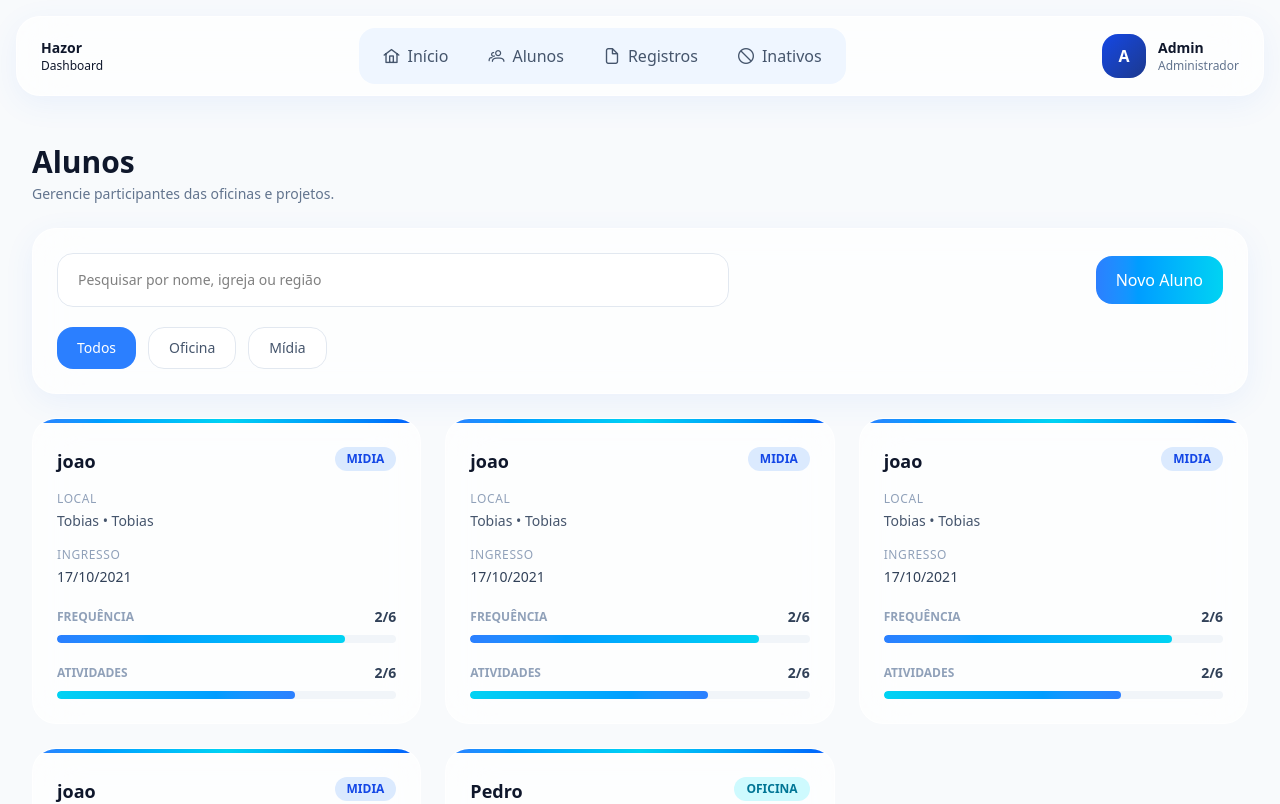
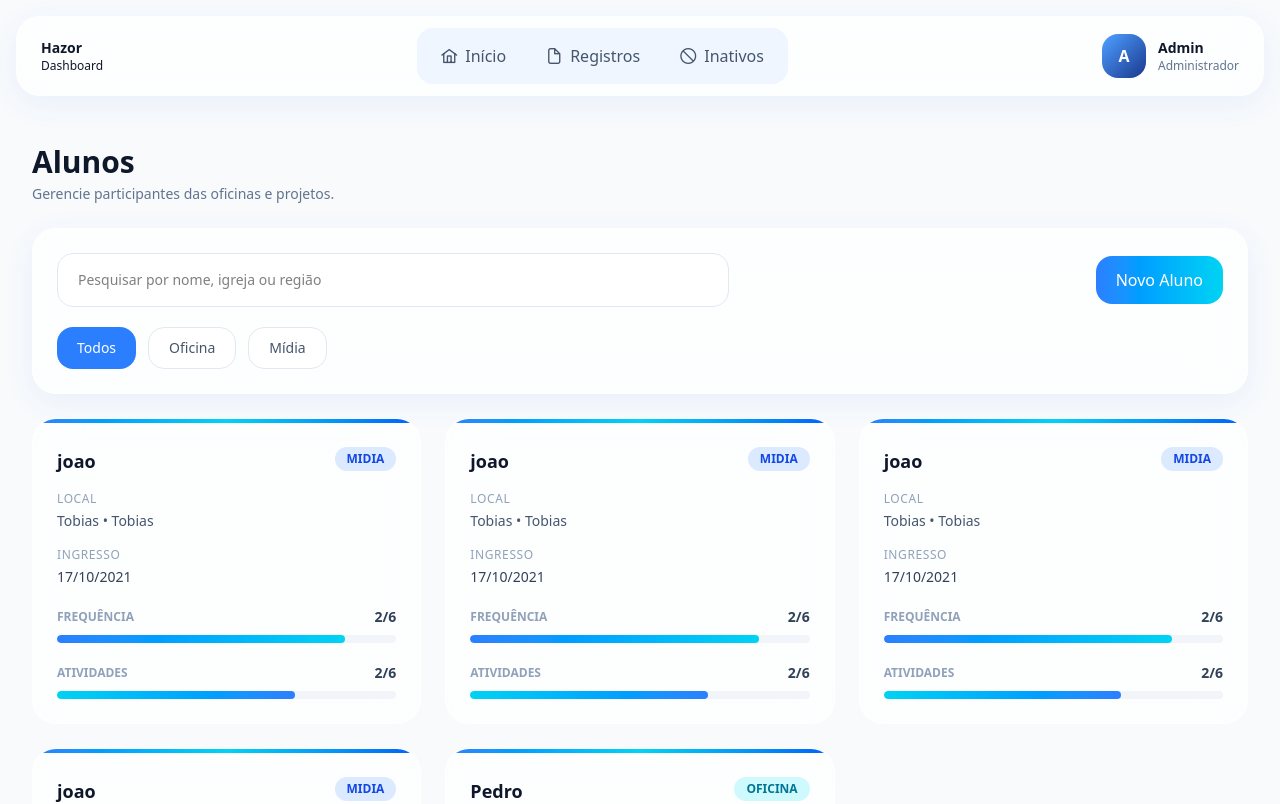
Before and after one commit to panyfmc/hazor, an Angular app: page / in a window 1280 px wide. Shown: the top 804 px of the page. Built offline with nearby package versions, Linux system fonts and the light colour scheme.

Commit message:
feat: nova topbar

```diff
--- a/src/app/core/layout/topbar/topbar.html
+++ b/src/app/core/layout/topbar/topbar.html
@@ -39,22 +39,12 @@
              p-2">
 
       <a
-        routerLink="/inicio"
+        routerLink="/alunos"
         routerLinkActive="bg-white text-blue-600 shadow-sm"
         class="flex items-center gap-2 rounded-xl px-4 py-2 text-slate-600 transition">
 
         <i class="pi pi-home"></i>
         <span class="hidden md:inline">Início</span>
-
-      </a>
-
-      <a
-        routerLink="/alunos"
-        routerLinkActive="bg-white text-blue-900 shadow-sm"
-        class="flex items-center gap-2 rounded-xl px-4 py-2 text-slate-600 transition">
-
-        <i class="pi pi-users"></i>
-        <span class="hidden md:inline">Alunos</span>
 
       </a>
 
@@ -87,7 +77,7 @@
         class="flex h-11 w-11 items-center justify-center
                rounded-2xl
                bg-gradient-to-br
-               from-blue-700
+               from-blue-400
                to-blue-900
                font-semibold
                text-white">
```
